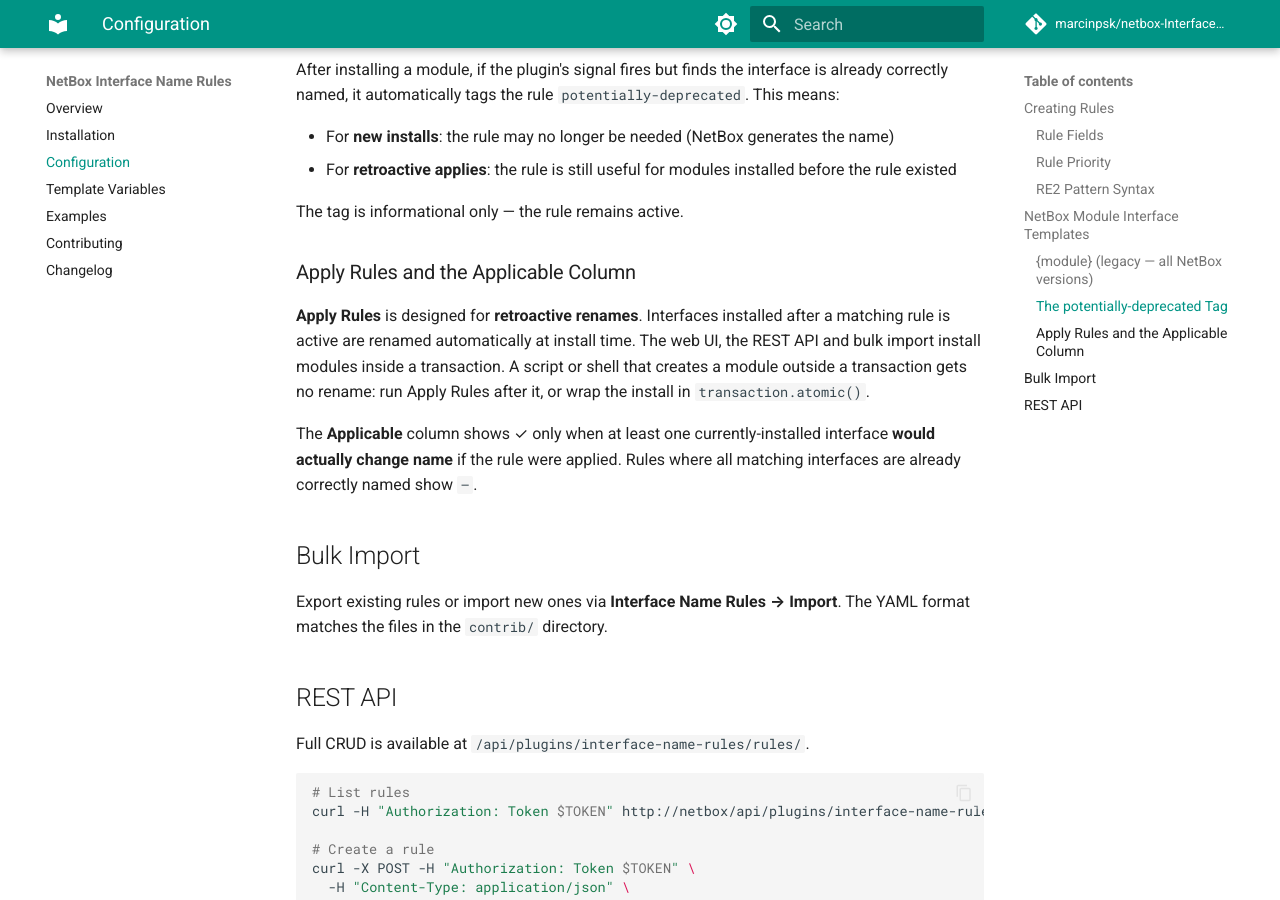
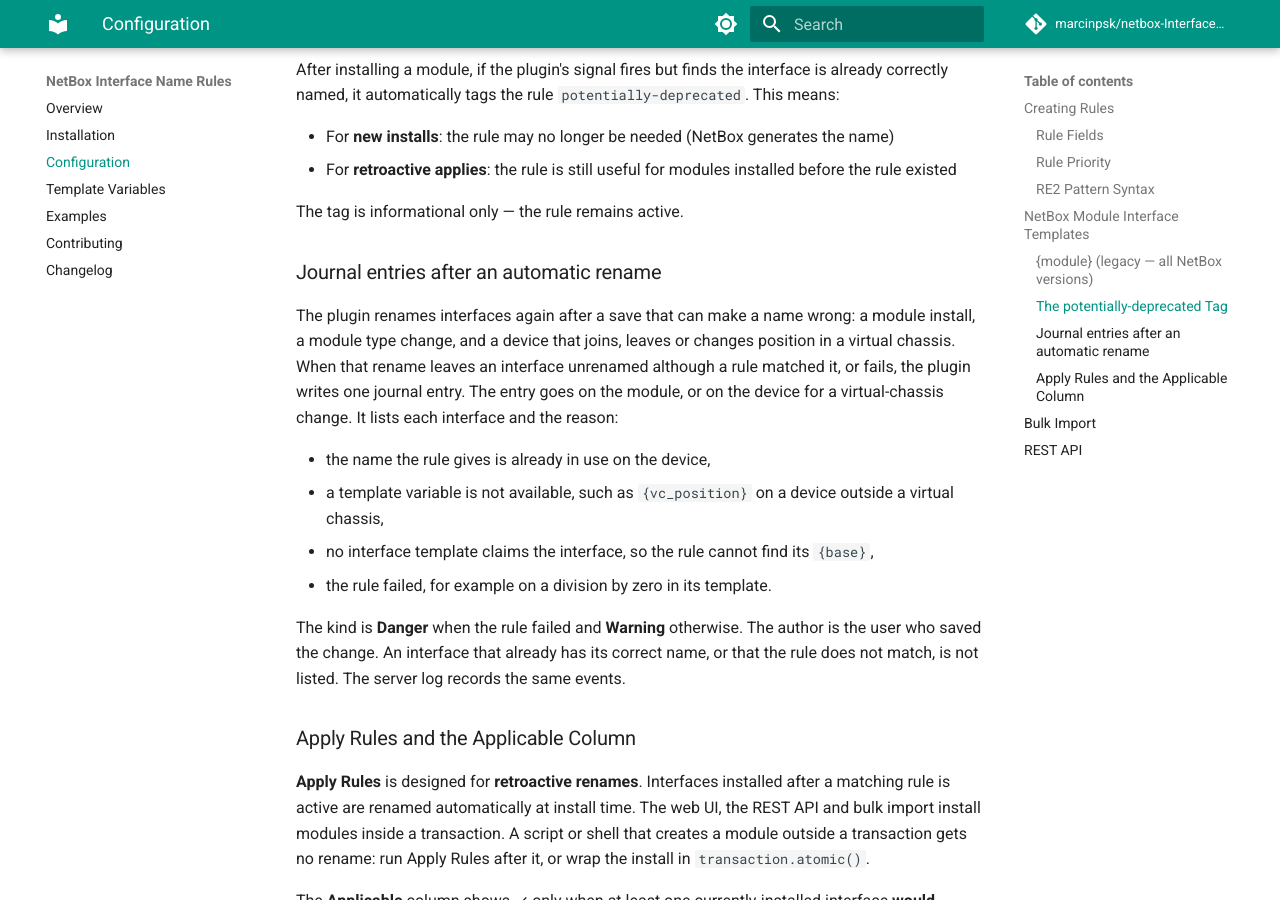
Before and after one commit to marcinpsk/netbox-InterfaceNameRules-plugin, an MkDocs documentation site: the page built from docs/configuration.md, in a window 1280 px wide and 900 px high, scrolled down 2569 px. Built offline with MkDocs 1.6.1 and Material for MkDocs 9.7.7, drawn with Linux system fonts in a browser that asks for light colours; comment, search, counter and statistics services are not loaded; some of the changed text lies outside the part shown.

Commit message:
docs: describe the rename-trigger journal entry and the virtual-chassis leave trigger
Record both features in the changelog and the potentially-deprecated
fix. The configuration page lists what a journal entry reports and
when. The virtual-chassis pages say that leaving a chassis reapplies
the rules, keeps the names that {vc_position} rules gave, and lists
them in the device's journal. The glossary defines a rename outcome.

```diff
--- a/docs/configuration.md
+++ b/docs/configuration.md
@@ -9,7 +9,7 @@ Navigate to **Plugins → Interface Name Rules → Add** or use the REST API.
 | Field | Required | Description |
 |-------|----------|-------------|
 | Module Type | Conditional | The module type that triggers this rule (required when Regex Mode is off and Applies to Device Interfaces is disabled) |
-| Applies to Device Interfaces | No | Rename device-level interfaces when the device joins or changes position in a Virtual Chassis. Module Type and Parent Module Type must be empty; Module Type Pattern can filter interface names |
+| Applies to Device Interfaces | No | Rename device-level interfaces when the device joins, leaves or changes position in a Virtual Chassis. Module Type and Parent Module Type must be empty; Module Type Pattern can filter interface names |
 | Module Type Pattern | Conditional | RE2 pattern matched against the complete module type model name, or a device interface's current name when Applies to Device Interfaces is enabled |
 | Regex Mode | No | When enabled, match by pattern instead of exact module type FK |
 | Parent Module Type | No | Restrict to modules inside this parent (e.g., converter). Must be empty on a device-interface rule |
@@ -85,6 +85,27 @@ This means:
 
 The tag is informational only — the rule remains active.
 
+### Journal entries after an automatic rename
+
+The plugin renames interfaces again after a save that can make a name wrong: a
+module install, a module type change, and a device that joins, leaves or changes
+position in a virtual chassis. When that rename leaves an interface unrenamed
+although a rule matched it, or fails, the plugin writes one journal entry. The
+entry goes on the module, or on the device for a virtual-chassis change. It lists
+each interface and the reason:
+
+- the name the rule gives is already in use on the device,
+- a template variable is not available, such as `{vc_position}` on a device
+  outside a virtual chassis,
+- no interface template claims the interface, so the rule cannot find its
+  `{base}`,
+- the rule failed, for example on a division by zero in its template.
+
+The kind is **Danger** when the rule failed and **Warning** otherwise. The author
+is the user who saved the change. An interface that already has its correct name,
+or that the rule does not match, is not listed. The server log records the same
+events.
+
 ### Apply Rules and the Applicable Column
 
 **Apply Rules** is designed for **retroactive renames**.  Interfaces installed
```
Also changed, not shown: CHANGELOG.md (+14 -0 lines), CONTEXT.md (+4 -0 lines), docs/examples.md (+1 -1 lines), docs/template-variables.md (+8 -7 lines).
